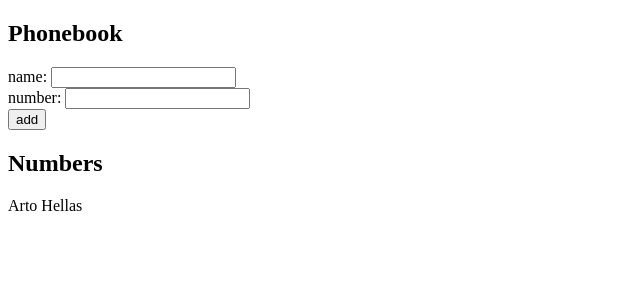
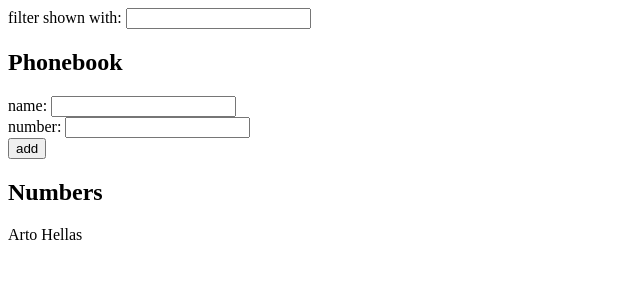
Before and after one commit to RHL120/full_stack, a React (Vite) app in the folder part2/phonebook/: page / in a window 1280 px wide. Shown: the top 300 px of the page, without its empty margins (0-640 px from the left). Built offline with nearby package versions, Linux system fonts and the light colour scheme.

Commit message:
Solve 2.9

```diff
--- a/part2/phonebook/src/App.jsx
+++ b/part2/phonebook/src/App.jsx
@@ -6,8 +6,8 @@ const App = () => {
   ])
   const [newName, setNewName] = useState('')
   const [newNumber, setnewNumber] = useState('')
-  const newNameOnChange = (e) => setNewName(e.target.value)
-  const newNumberOnChange = (e) => setnewNumber(e.target.value)
+  const [filter, setFilter] = useState('')
+  const onChange = (setter) => (e) => setter(e.target.value)
   const formOnSubmit = (e) => {
     e.preventDefault()
     if (persons.some(x => x.name === newName)) {
@@ -18,20 +18,26 @@ const App = () => {
   }
   return (
     <div>
+      filter shown with: <input value={filter} onChange={onChange(setFilter)}/>
+
       <h2>Phonebook</h2>
       <form onSubmit={formOnSubmit}>
         <div>
-          name: <input value={newName} onChange={newNameOnChange}/>
+          name: <input value={newName} onChange={onChange(setNewName)}/>
         </div>
         <div>
-          number: <input value={newNumber} onChange={newNumberOnChange}/>
+          number: <input value={newNumber} onChange={onChange(setnewNumber)}/>
         </div>
         <div>
           <button type="submit">add</button>
         </div>
       </form>
       <h2>Numbers</h2>
-      {persons.map(x => <p key={x.name}>{x.name} {x.number}</p>)}
+      {
+        persons
+          .filter(({name}) => name.toLowerCase().includes(filter.toLowerCase()))
+          .map(x => <p key={x.name}>{x.name} {x.number}</p>)
+      }
     </div>
   )
 }
```
